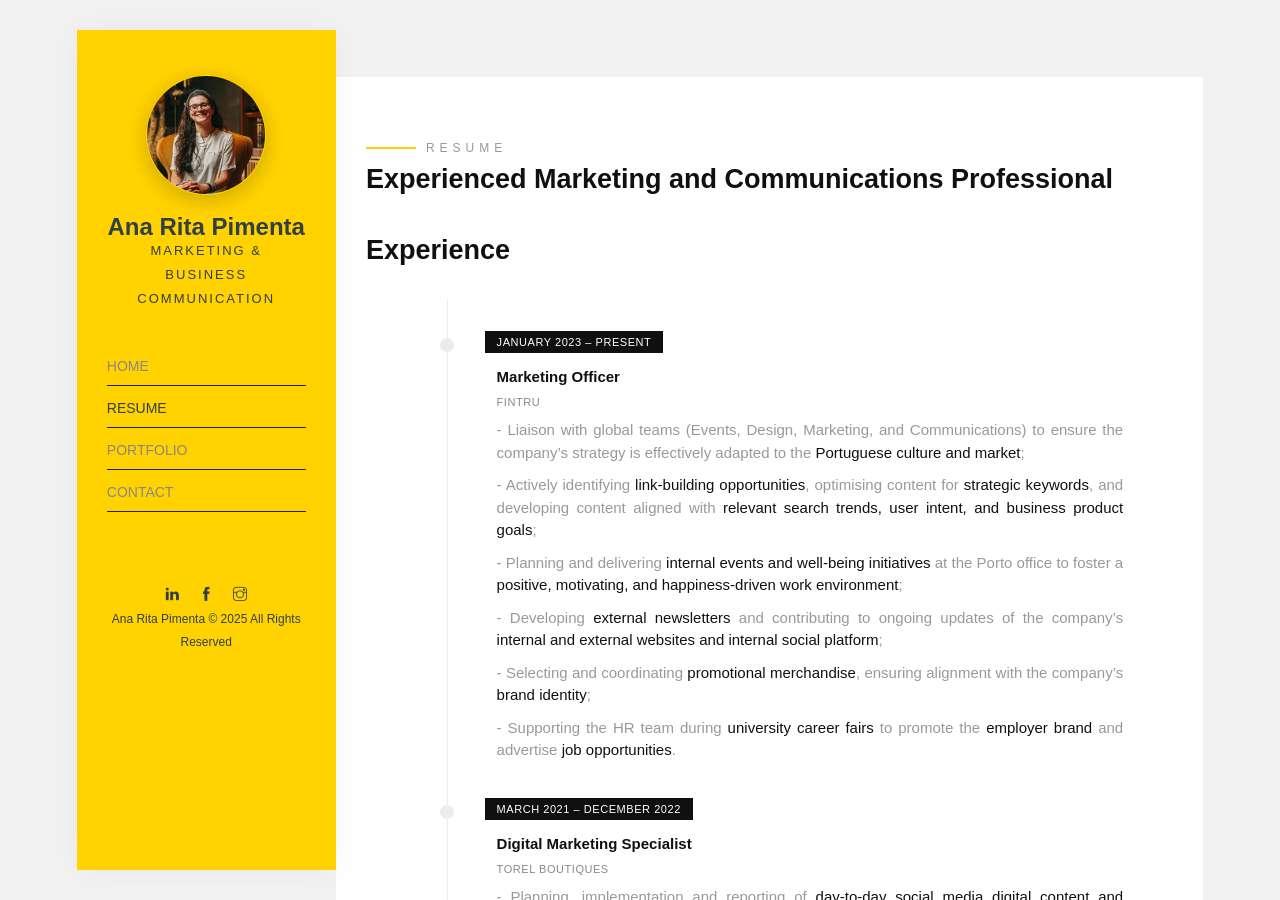
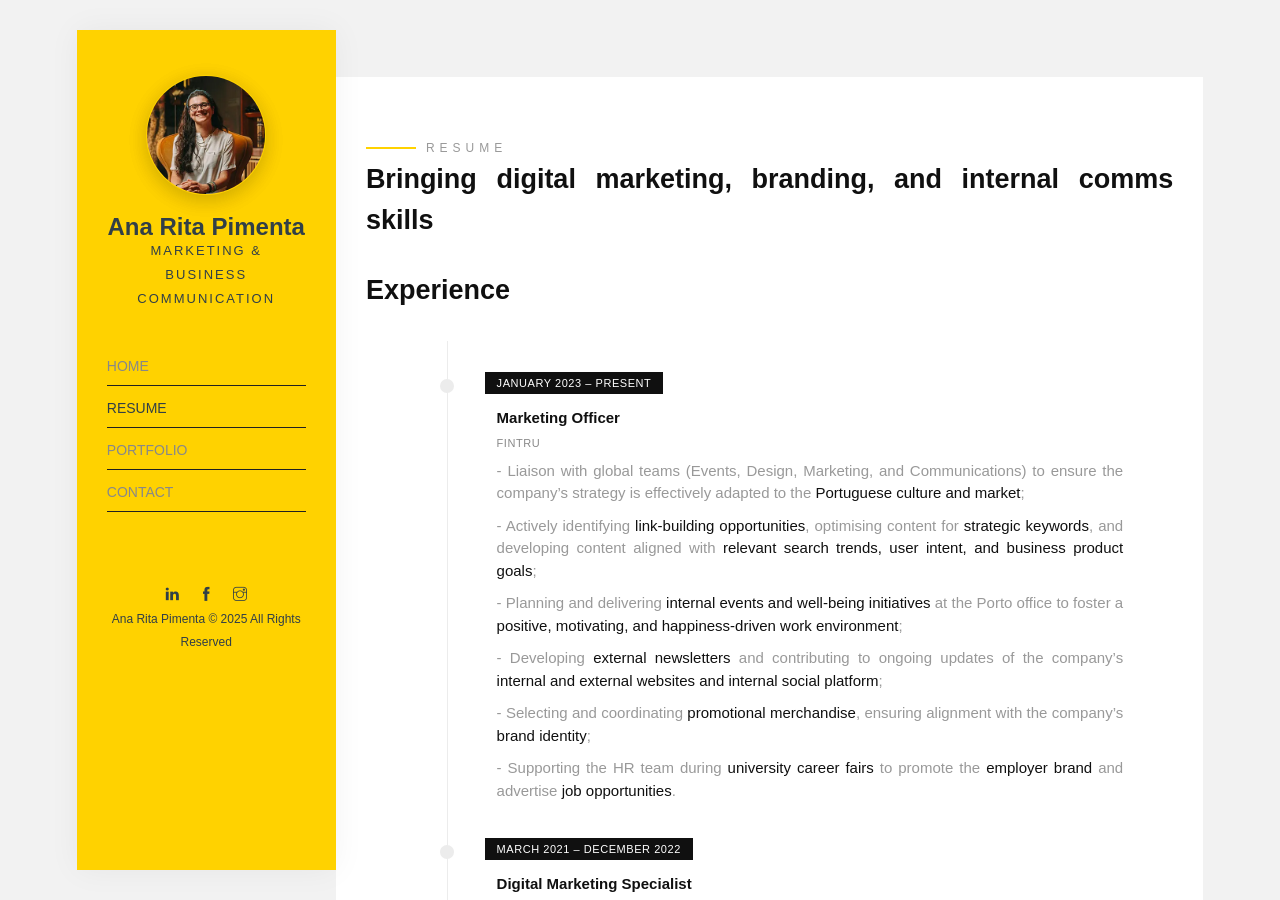
Before and after one commit to anaritapimenta/anaritapimenta.github.io, a Jekyll site: the page built from resume.html, in a window 1280 px wide and 900 px high. Built offline with Jekyll 4.4.1, drawn with Linux system fonts in a browser that asks for light colours; some web fonts are replaced.

Commit message:
Update resume.html

```diff
--- a/resume.html
+++ b/resume.html
@@ -11,7 +11,7 @@
         <span class="heading-meta style-1">Resume</span>
 
         <h1 class="heading animate-box">
-          Experienced Marketing and Communications Professional
+          Bringing digital marketing, branding, and internal comms skills
         </h1>
 
         <h2 class="heading animate-box" id="experience-heading" data-animate-effect="fadeInLeft">
```
